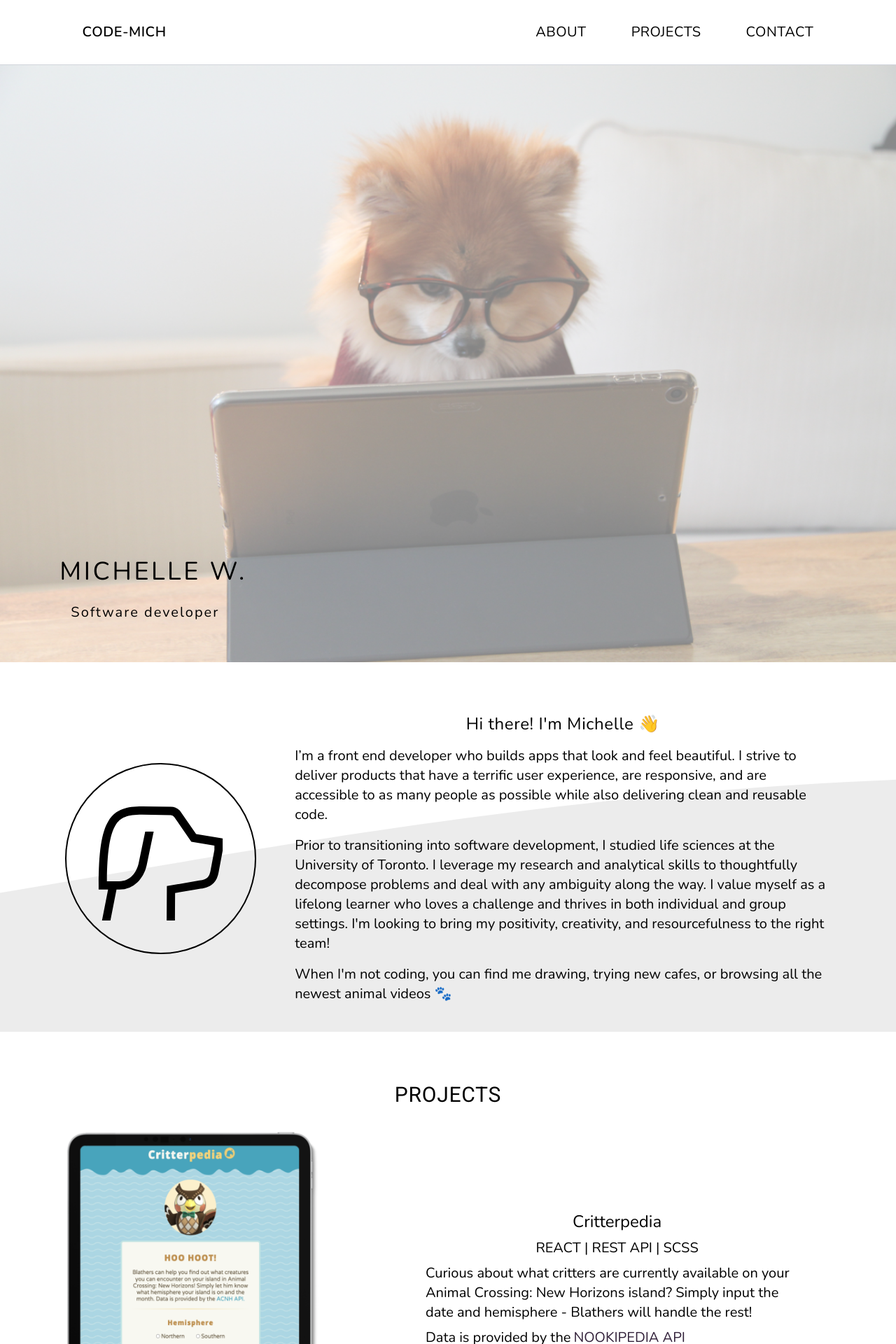
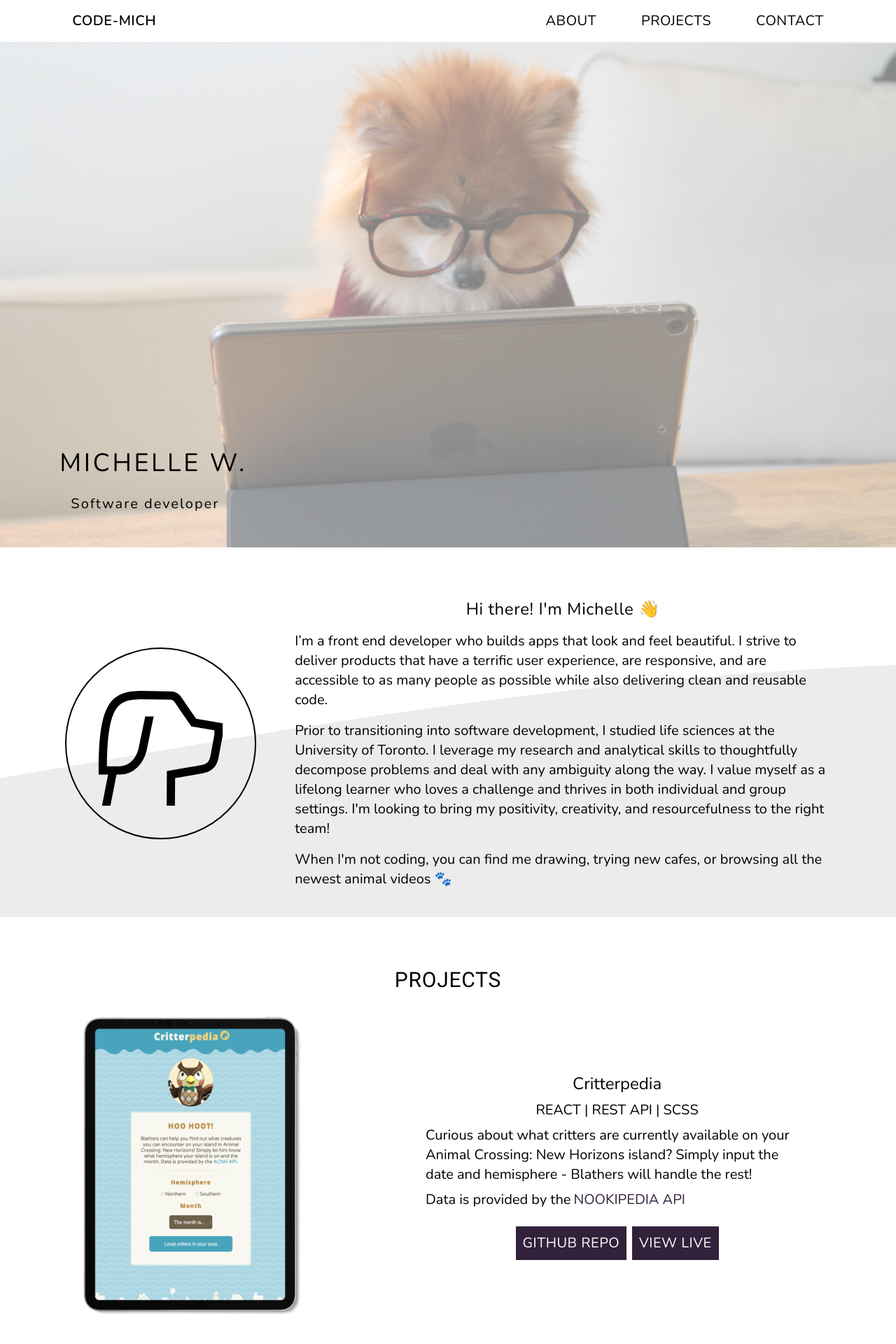
Before and after one commit to code-mich/Portfolio-2025, a React (Vite) app: page / in a window 1280 px wide. Shown: the top 1920 px of the page at 70% size. Built offline with nearby package versions, Linux system fonts and the light colour scheme.

Commit message:
Minor style fixes

```diff
--- a/components/Landing.tsx
+++ b/components/Landing.tsx
@@ -7,7 +7,7 @@ export function Landing() {
 			<img
 				src="/assets/header-bg.jpg"
 				alt="Image of a pomeranian wearing glasses looking at a tablet."
-				className="max-w-full w-full h-auto opacity-50 object-cover"
+				className="max-w-full w-full max-h-[90vh] h-auto opacity-50 object-cover"
 			/>
 			<div className="absolute flex flex-col bottom-1/15 left-1/15">
 				<h1 className="text-3xl uppercase tracking-widest py-3 sm:py-6 md:text-4xl">
--- a/components/NavBar.tsx
+++ b/components/NavBar.tsx
@@ -22,7 +22,7 @@ const navItems: NavItems[] = [
 
 export function NavBar() {
 	return (
-		<nav className="sticky bg-white border-b-1 border-gray-300 top-0 p-6 z-10 text-xl uppercase tracking-wide">
+		<nav className="sticky bg-white border-b-2 border-gray-200 top-0 p-2 z-10 text-l uppercase tracking-wide">
 			<div className="wrapper flex justify-between">
 				<span className="px-8 py-2 ">
 					<a
--- a/components/ProjectItem.tsx
+++ b/components/ProjectItem.tsx
@@ -32,11 +32,9 @@ export function ProjectItem({
 }: Props) {
 	return (
 		<li className="flex flex-col justify-between px-8 my-4 md:flex-row md:px-0">
-			<img
-				src={image}
-				alt={imageAlt}
-				className="w-2/3 self-center my-2 sm:w-1/3"
-			/>
+			<div className="w-2/3 flex justify-center self-center my-2 sm:w-1/3">
+				<img src={image} alt={imageAlt} className="max-h-[27rem] h-auto" />
+			</div>
 			<div className="flex flex-col md:w-2/3 md:mx-8 lg:justify-center xl:w-1/2">
 				<h3 className="text-xl text-center my-2 lg:text-2xl">{name}</h3>
 				<p className="text-center uppercase">
@@ -65,7 +63,7 @@ export function ProjectItem({
 				{projectLinks.map((project) => (
 					<div className="flex justify-center uppercase mt-2">
 						<a
-							className="text-white tracking-wide text-center p-2 mr-1 my-2 bg-accent border-2 border-accent duration-300 ease-in hover:bg-white hover:text-accent"
+							className="text-white tracking-wide text-center p-2 mr-1 my-2 bg-accent border-2 border-accent duration-300  hover:bg-white hover:text-accent"
 							href={project.repo}
 							target="_blank"
 							rel="noopener noreferrer"
@@ -73,7 +71,7 @@ export function ProjectItem({
 							Github repo
 						</a>
 						<a
-							className="text-white tracking-wide text-center p-2 ml-1 my-2 bg-accent border-2 border-accent duration-300 ease-in hover:bg-white hover:text-accent"
+							className="text-white tracking-wide text-center p-2 ml-1 my-2 bg-accent border-2 border-accent duration-300  hover:bg-white hover:text-accent"
 							href={project.liveLink}
 							target="_blank"
 							rel="noopener noreferrer"
--- a/components/Projects.tsx
+++ b/components/Projects.tsx
@@ -36,7 +36,7 @@ const projects: Projects[] = [
 				linkBlurb: "Data is provided by the ",
 				link: (
 					<a
-						className="uppercase text-accent"
+						className="uppercase text-accent relative after:bg-accent after:absolute after:h-0.5 after:w-0 after:bottom-0 after:left-0 hover:after:w-full after:transition-all after:duration-500 cursor-pointer"
 						href="https://api.nookipedia.com/"
 						target="_blank"
 						rel="noopener noreferrer"
@@ -65,7 +65,7 @@ const projects: Projects[] = [
 				linkBlurb: "Trivia questions provided by the ",
 				link: (
 					<a
-						className="uppercase text-accent"
+						className="uppercase  text-accent relative after:bg-accent after:absolute after:h-0.5 after:w-0 after:bottom-0 after:left-0 hover:after:w-full after:transition-all after:duration-500 cursor-pointer"
 						href="https://opentdb.com/"
 						target="_blank"
 						rel="noopener noreferrer"
@@ -76,7 +76,7 @@ const projects: Projects[] = [
 				secondLinkBlurb: "Avatars provided by the ",
 				secondLink: (
 					<a
-						className="uppercase text-accent"
+						className="uppercase text-accent relative after:bg-accent after:absolute after:h-0.5 after:w-0 after:bottom-0 after:left-0 hover:after:w-full after:transition-all after:duration-500 cursor-pointer"
 						href="https://avatars.dicebear.com/"
 						target="_blank"
 						rel="noopener noreferrer"
```
